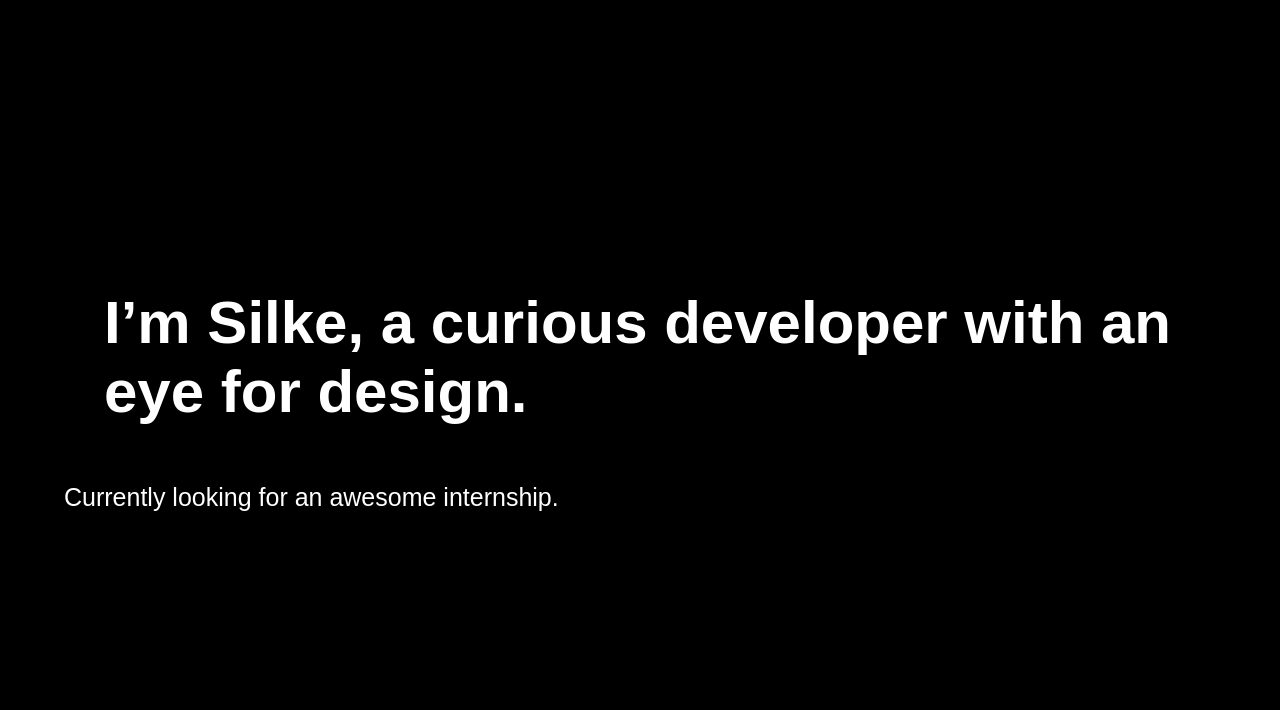
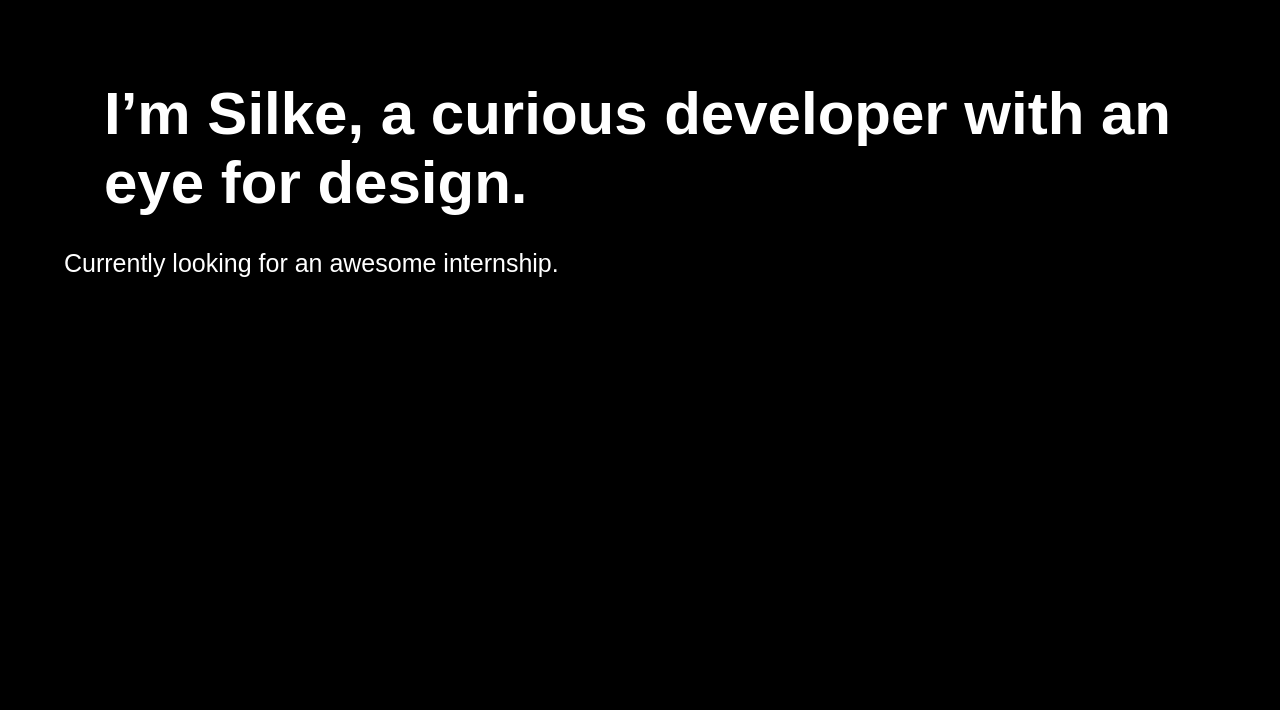
Before and after one commit to silkederudder/portfolio, a PHP site: page / in a window 1280 px wide. Shown: the part 90-800 px from the top of the page. Run offline with PHP 8.4, Linux system fonts and the light colour scheme; data that the repository does not hold is empty; some libraries are stand-ins or nearby versions.

Commit message:
Removed the home page

```diff
--- a/src/css/style.css
+++ b/src/css/style.css
@@ -120,13 +120,6 @@ body {
   font-weight: bold;
 }
 
-.intro {
-  height: calc(100vh - 12.2rem);
-  display: flex;
-  flex-direction: column;
-  justify-content: center;
-}
-
 .quote-big {
   color: var(--melon);
   font-weight: bold;
@@ -242,10 +235,6 @@ body {
 }
 
 @media only screen and (min-width: 768px) {
-
-  .intro {
-    height: calc(100vh - 17rem);
-  }
 
   .navigation {
     margin-bottom: 7.9rem;
--- a/src/index.php
+++ b/src/index.php
@@ -7,10 +7,6 @@ define('DS', DIRECTORY_SEPARATOR);
 define('WWW_ROOT', __DIR__ . DS);
 
 $routes = array(
-  'home' => array(
-    'controller' => 'Pages',
-    'action' => 'index'
-  ),
   'about' => array(
     'controller' => 'Pages',
     'action' => 'about'
@@ -30,7 +26,7 @@ $routes = array(
 );
 
 if(empty($_GET['page'])) {
-  $_GET['page'] = 'home';
+  $_GET['page'] = 'overview';
 }
 if(empty($routes[$_GET['page']])) {
   header('Location: index.php?page=error');
--- a/src/view/layout.php
+++ b/src/view/layout.php
@@ -35,7 +35,7 @@
         <nav class="navigation">
           <ul>
             <li class="nav-title">
-              <a href="<?php echo 'index.php?page=home' ?>" class="nav-link-title">Silke <span class="lastname">Derudder</span> </a>
+              <a href="<?php echo 'index.php?page=overview' ?>" class="nav-link-title">Silke <span class="lastname">Derudder</span> </a>
             </li>
           </ul>
           <ul class="nav-items">
--- a/src/view/pages/about.php
+++ b/src/view/pages/about.php
@@ -6,7 +6,7 @@
         <img class="silke" src="assets/images/silke.jpg" alt="This is me with a bagel." width="3691" height="4950"/>
       </header>
       <div class="about-content">
-        <blockquote class="quote-small heading">I’m Silke, a curious developer with an eye for design.</blockquote>
+        <blockquote class="quote-small heading">console.log("Hello World!");</blockquote>
         <p class="text">Lorem ipsum dolor sit amet, consectetur adipisicing elit, sed do eiusmod tempor incididunt ut labore et dolore magna aliqua. Ut enim ad minim veniam, quis nostrud exercitation ullamco laboris nisi ut aliquip ex ea commodo consequat.</p>
         <p class="text">Lorem ipsum dolor sit amet, consectetur adipisicing elit, sed do eiusmod tempor incididunt ut labore et dolore magna aliqua. You can <a href="#" class="link">check out my resume</a> to know more about my skills.</p>
         <address class="contact">
--- a/src/view/pages/index.php
+++ /dev/null
@@ -1,7 +0,0 @@
-<section class="section-home">
-  <h2 class="subtitle hide">Intro</h2>
-  <div class="intro">
-    <blockquote class="quote-big">I’m Silke, a curious developer with an eye for design.</blockquote>
-    <p class="intro-text">Currently looking for an awesome internship.</p>
-  </div>
-</section>
--- a/src/view/projects/overview.php
+++ b/src/view/projects/overview.php
@@ -1,3 +1,8 @@
+<section class="section-quote">
+  <h2 class="subtitle hide">Intro</h2>
+  <blockquote class="quote-big">I’m Silke, a curious developer with an eye for design.</blockquote>
+  <p class="intro-text">Currently looking for an awesome internship.</p>
+</section>
 <section class="section-projects">
   <h2 class="subtitle hide">Projects</h2>
   <?php foreach ($projects as $key => $project): ?>
```
